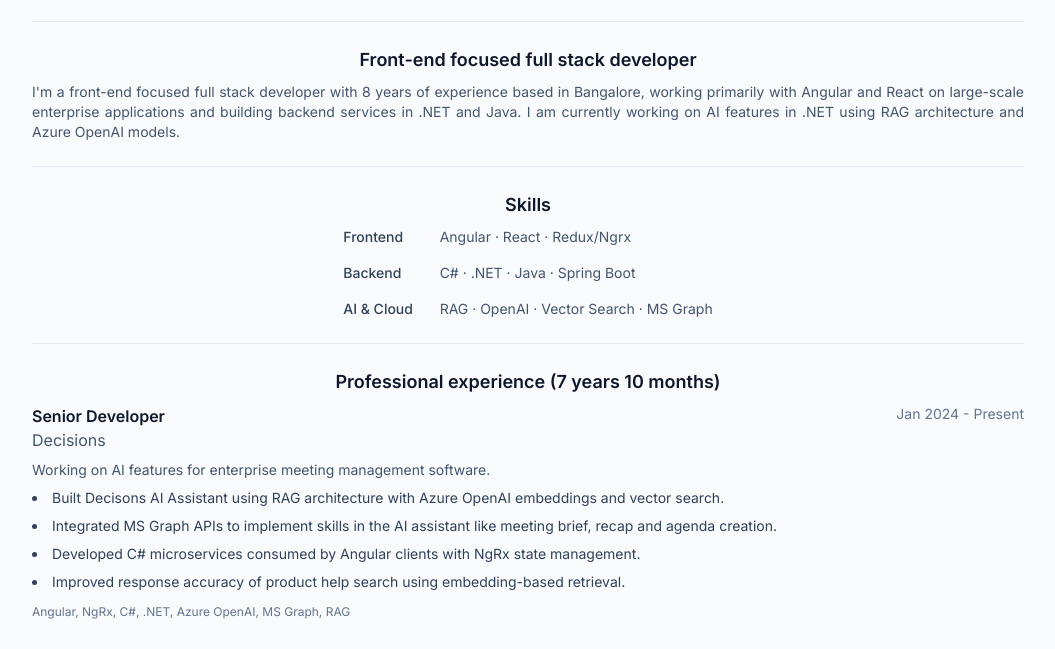
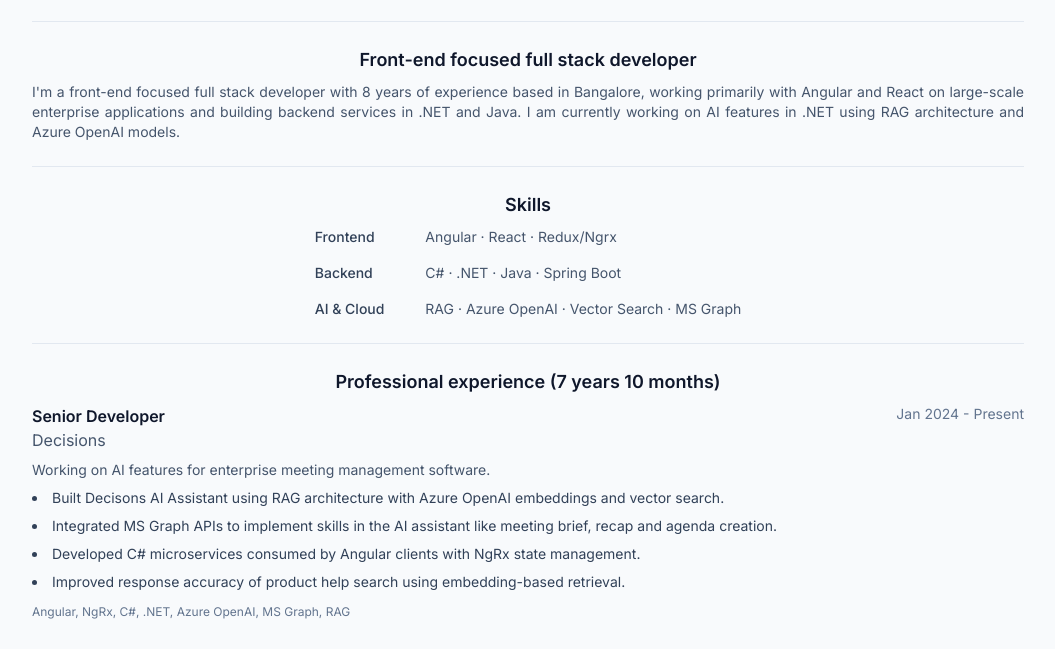
Before and after one commit to Senthamizhselven/cv, a website: page index.html in a window 1280 px wide. Shown: the part 135-784 px from the top of the page, without its empty margins (112-1167 px from the left). Drawn offline with Linux system fonts and the light colour scheme.

Commit message:
updated skills list

```diff
--- a/index.html
+++ b/index.html
@@ -92,7 +92,7 @@
 
 						<div class="font-medium text-slate-700">AI & Cloud</div>
 						<div class="md:col-span-3 text-slate-600">
-							RAG · OpenAI · Vector Search · MS Graph
+							RAG · Azure OpenAI · Vector Search · MS Graph
 						</div>
 					</div>
 				</div>
```
